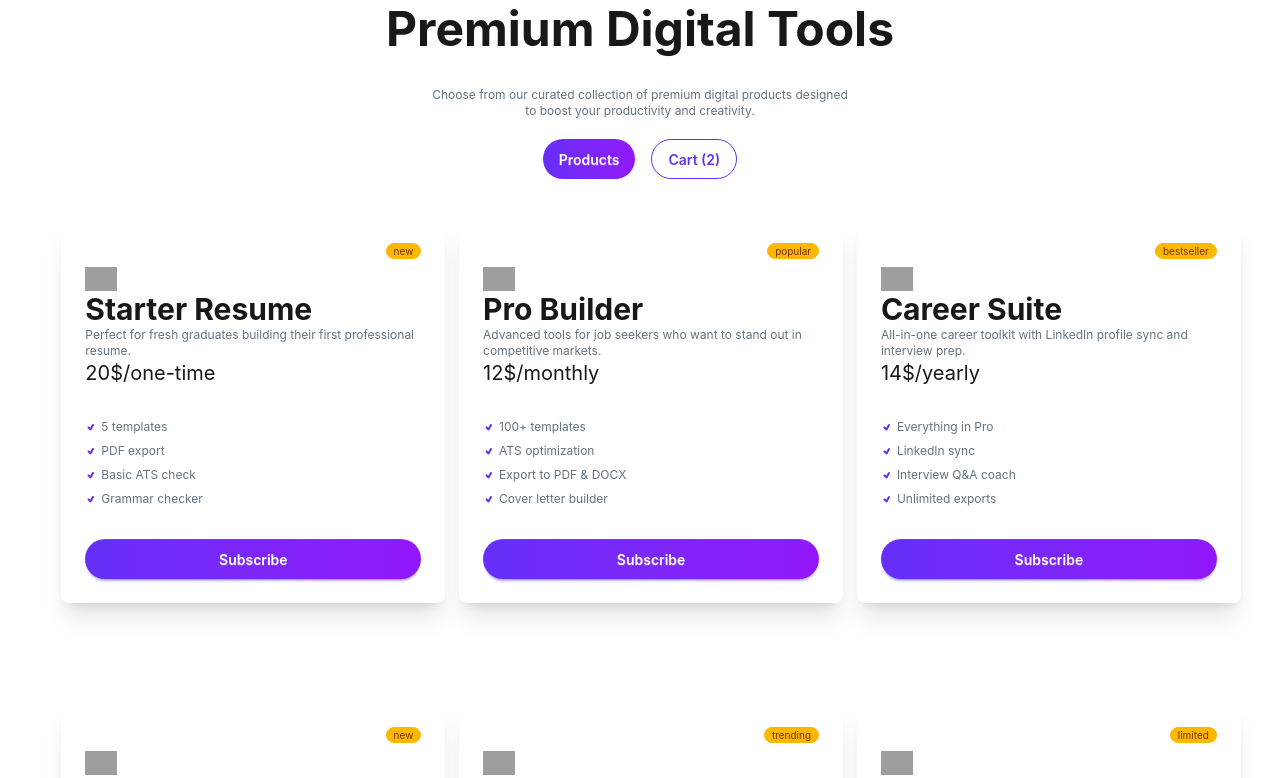
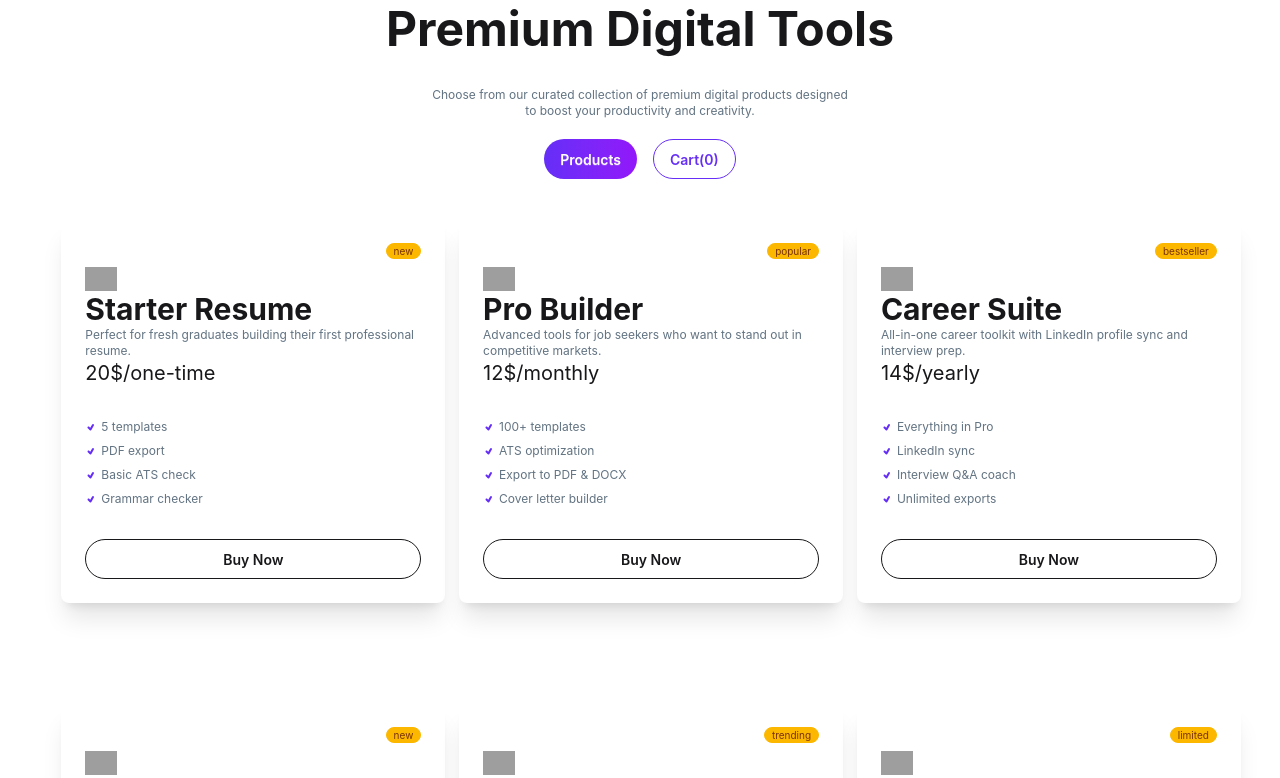
Before and after one commit to areenatanim/assignment-06, a React (Vite) app: page / in a window 1280 px wide. Shown: the part 1100-1878 px from the top of the page. Built offline with nearby package versions, Linux system fonts and the light colour scheme; grey boxes are pictures that could not be loaded.

Commit message:
more function added

```diff
--- a/package.json
+++ b/package.json
@@ -14,6 +14,7 @@
     "react": "^19.2.6",
     "react-dom": "^19.2.6",
     "react-icons": "^5.6.0",
+    "react-toastify": "^11.1.0",
     "tailwindcss": "^4.3.0"
   },
   "devDependencies": {
--- a/src/App.jsx
+++ b/src/App.jsx
@@ -1,4 +1,4 @@
-import { Suspense } from 'react'
+import { Suspense, useState } from 'react'
 import './App.css'
 import Banner from './components/Banner/Banner'
 import CardContainer from './components/CardeContainer/CardContainer'
@@ -8,17 +8,19 @@ import State from './components/States/State'
 function App() {
   const cardData = fetch("/data.json").then(rest => rest.json())
 
+  const [cart, setCart] = useState(0);
+
   return (
     <>
       <header>
-        <NavBar></NavBar>
+        <NavBar cart={cart}></NavBar>
         <Banner></Banner>
       </header>
       <main>
         <State></State>
 
         <Suspense fallback={<span className="loading loading-ring loading-xl text-center"></span>}>
-          <CardContainer cardData={cardData}></CardContainer>
+          <CardContainer cardData={cardData} setCart={setCart} cart={cart}></CardContainer>
         </Suspense>
       </main>
     </>
--- a/src/components/CardeContainer/Card.jsx
+++ b/src/components/CardeContainer/Card.jsx
@@ -1,10 +1,23 @@
+import { useState } from "react";
 import { TiTick } from "react-icons/ti";
-const Card = ({ information }) => {
-    console.log(information.features);
-    // const { name, description, price, period, features } = information;
+// import { ToastContainer, toast } from 'react-toastify';
+const Card = ({ information, setCart, cart, setCartsCount, cartsCount }) => {
+
+    const [selected, setSelected] = useState(false);
+
+    const handelBuyNow = () => {
+        setSelected(true);
+        // toast("Wow so easy!");
+
+        setCart(cart + 1);
+        setCartsCount([...cartsCount, information])
+
+    }
+
 
     return (
         <div className="my-8 p-2">
+            {/* <ToastContainer /> */}
             <div className="card hover:-translate-3 w-96 bg-base-100 shadow-xl">
                 <div className="card-body">
                     <div className="flex justify-end">
@@ -22,7 +35,13 @@ const Card = ({ information }) => {
                         }
                     </ul>
                     <div className="mt-6">
-                        <button className="btn btn-primary btn-block rounded-4xl bg-linear-to-r from-[#652EF7] to-[#9216FA] text-white border-0">Subscribe</button>
+                        <button
+                            onClick={() => { handelBuyNow() }}
+                            disabled={selected ? true : false}
+                            className={`${selected ? "btn hover:-translate-3 btn-block rounded-4xl bg-linear-to-r from-[#652EF7] to-[#9216FA] text-white border-0" : "btn btn-outline btn-block rounded-4xl"}`}
+
+                        >{selected === true ? "Added to cart" : "Buy Now"}</button>
+
                     </div>
                 </div>
             </div>
--- a/src/components/CardeContainer/CardContainer.jsx
+++ b/src/components/CardeContainer/CardContainer.jsx
@@ -3,18 +3,33 @@ import Card from "./Card";
 import CardHading from "./CardHading";
 import Cart from "../Carts/Cart";
 
-const CardContainer = ({ cardData }) => {
+const CardContainer = ({ cardData, setCart, cart }) => {
     const cardInfo = use(cardData);
 
     const [active, setActive] = useState("product");
+    const [cartsCount, setCartsCount] = useState([]);
     return (
         <div className="my-8 max-w-11/12 mx-auto">
-            <CardHading active={active} setActive={setActive} />
+            <CardHading
+                active={active}
+                setActive={setActive}
+                cartsCount={cartsCount}
+            />
 
             {active === "product" ?
                 <div className="grid grid-cols-1 md:grid-cols-2 lg:grid-cols-3 gap-5">
                     {
-                        cardInfo.map((information, index) => <Card key={index} information={information}></Card>)
+                        cardInfo.map((information, index) =>
+                            <Card
+                                key={index}
+                                information={information}
+                                // bought={bought}
+                                // setBought={setBought}
+                                setCartsCount={setCartsCount}
+                                cartsCount={cartsCount}
+                                setCart={setCart}
+                                cart={cart}
+                            ></Card>)
                     }
                 </div> : <Cart></Cart>}
 
--- a/src/components/CardeContainer/CardHading.jsx
+++ b/src/components/CardeContainer/CardHading.jsx
@@ -1,5 +1,5 @@
 
-const CardHading = ({ active, setActive }) => {
+const CardHading = ({ active, setActive, cartsCount }) => {
     return (
         <div>
             <div className="flex flex-col items-center justify-center">
@@ -17,7 +17,7 @@ const CardHading = ({ active, setActive }) => {
                     <button
                         onClick={() => { setActive("cart") }}
                         className={`btn btn-outline rounded-4xl  ${active === "cart" ? " text-white bg-linear-to-r from-[#652EF7] to-[#9216FA]" : "border-[#662EF7] text-[#662EF7]"}`}>
-                        Cart (2)</button>
+                        Cart({cartsCount.length})</button>
                 </div>
             </div>
         </div>
--- a/src/components/NavBar/NavBar.jsx
+++ b/src/components/NavBar/NavBar.jsx
@@ -1,5 +1,5 @@
 
-const NavBar = () => {
+const NavBar = ({ cart }) => {
     return (
         <div>
             <div className="navbar bg-base-100 shadow-sm pl-20 pr-20">
@@ -33,7 +33,7 @@ const NavBar = () => {
                     {/* this is the cart section */}
                     <div className="indicator">
                         <svg xmlns="http://www.w3.org/2000/svg" className="h-5 w-5" fill="none" viewBox="0 0 24 24" stroke="currentColor"> <path strokeLinecap="round" strokeLinejoin="round" strokeWidth="2" d="M3 3h2l.4 2M7 13h10l4-8H5.4M7 13L5.4 5M7 13l-2.293 2.293c-.63.63-.184 1.707.707 1.707H17m0 0a2 2 0 100 4 2 2 0 000-4zm-8 2a2 2 0 11-4 0 2 2 0 014 0z" /> </svg>
-                        <span className="badge badge-sm indicator-item">8</span>
+                        <span className="badge badge-sm indicator-item">{cart}</span>
                     </div>
 
                     <a className="btn btn-ghost rounded-4xl hover:bg-linear-to-r/srgb  from-[#ddd4f6] to-[rgb(144,24,250)] hover:text-[#ffff]">Login</a>
```
Also changed, not shown: 1 other file (tests, documents, lock files or other folders).
